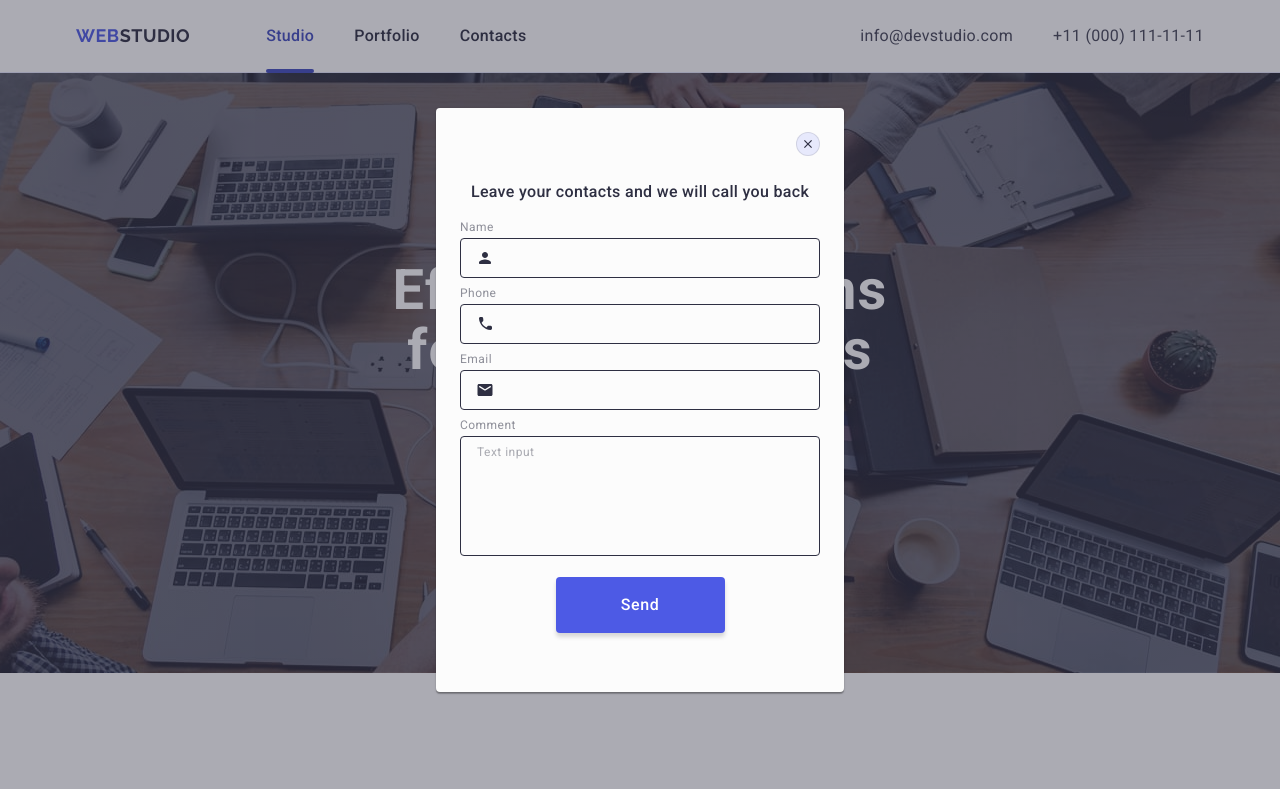
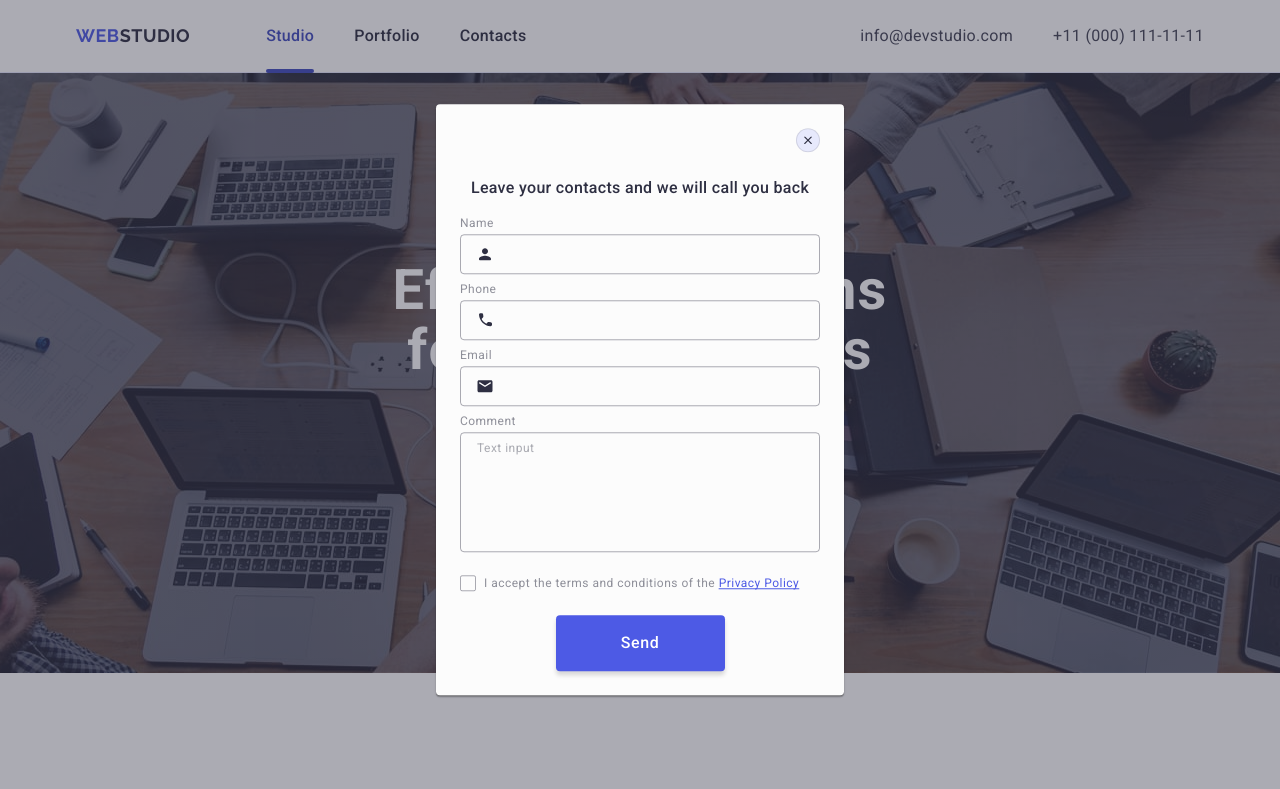
Before and after one commit to Marynakorol-95/goit-markup-hw-05, a plain HTML site: page index.html in a window 1280 px wide. Shown: the top 789 px of the page. Drawn offline with nearby package versions, Linux system fonts and the light colour scheme.

Commit message:
add modal checkbox

```diff
--- a/css/styles.css
+++ b/css/styles.css
@@ -631,7 +631,7 @@ img {
 }
 
 .modal-input {
-  border: 1px solid #2e2f42;
+  border: 1px solid rgba(46, 47, 66, 0.4);
   border-radius: 4px;
   width: 100%;
   height: 40px;
@@ -676,6 +676,46 @@ img {
   color: rgba(46, 47, 66, 0.4);
 }
 
+.modal-checkbox-wrapper {
+  margin-bottom: 24px;
+}
+.modal-check {
+}
+
+.modal-check-text {
+  font-size: 12px;
+  line-height: 1.17;
+  letter-spacing: 0.04em;
+  color: #8e8f99;
+}
+
+.modal-check-span {
+  width: 16px;
+  height: 16px;
+  border-radius: 2px;
+  border: 1px solid rgba(46, 47, 66, 0.4);
+  margin-right: 8px;
+  display: inline-flex;
+  align-items: center;
+  justify-content: center;
+  fill: transparent;
+  transition: background-color 250ms cubic-bezier(0.4, 0, 0.2, 1),
+    border 250ms cubic-bezier(0.4, 0, 0.2, 1),
+    fill 250ms cubic-bezier(0.4, 0, 0.2, 1);
+}
+
+.modal-check:checked + .modal-check-text span {
+  background-color: #404bbf;
+  border: none;
+  fill: #f4f4fd;
+}
+.modal-check-link {
+  line-height: 1.33;
+  text-decoration: underline;
+  text-decoration-skip-ink: none;
+  color: #4d5ae5;
+}
+
 .modal-button {
   display: block;
   font-weight: 500;
--- a/index.html
+++ b/index.html
@@ -448,12 +448,20 @@
                     <textarea name="comment" placeholder="Text input" class="modal-input modal-textarea"
                         id="comment"></textarea>
                 </div>
-
-
-
+                <div class="modal-checkbox-wrapper">
+                    <input type="checkbox" name="user-privacy" id="user-privacy" value="true"
+                        class="modal-check visually-hidden" />
+                    <label for="user-privacy" class="modal-check-text">
+                        <span class="modal-check-span">
+                            <svg class="modal-check-icon" width="10" height="8">
+                                <use href="./images/icons.svg#icon-check"></use>
+                            </svg>
+                        </span>I accept the terms and conditions of the&nbsp;<a href="" class="modal-check-link">Privacy
+                            Policy</a>
+                    </label>
+                </div>
                 <button type="submit" class="modal-button">Send</button>
             </form>
-
         </div>
     </div>
 </body>
```
